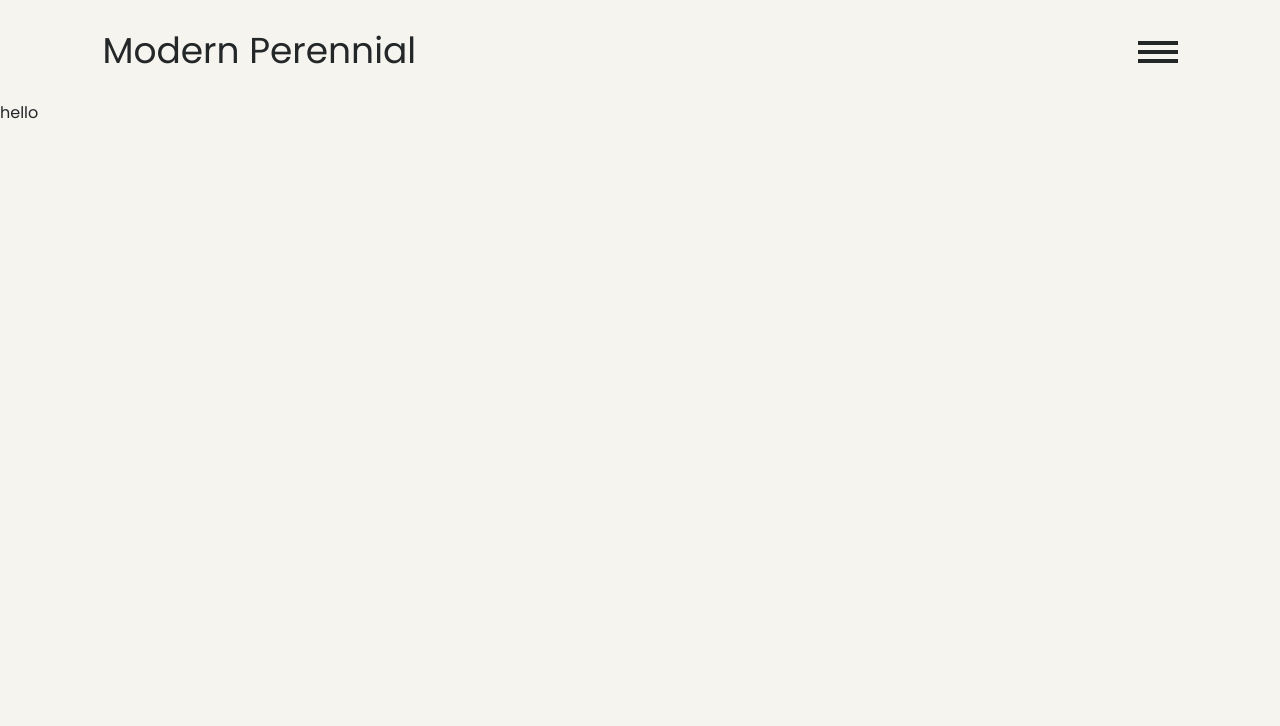
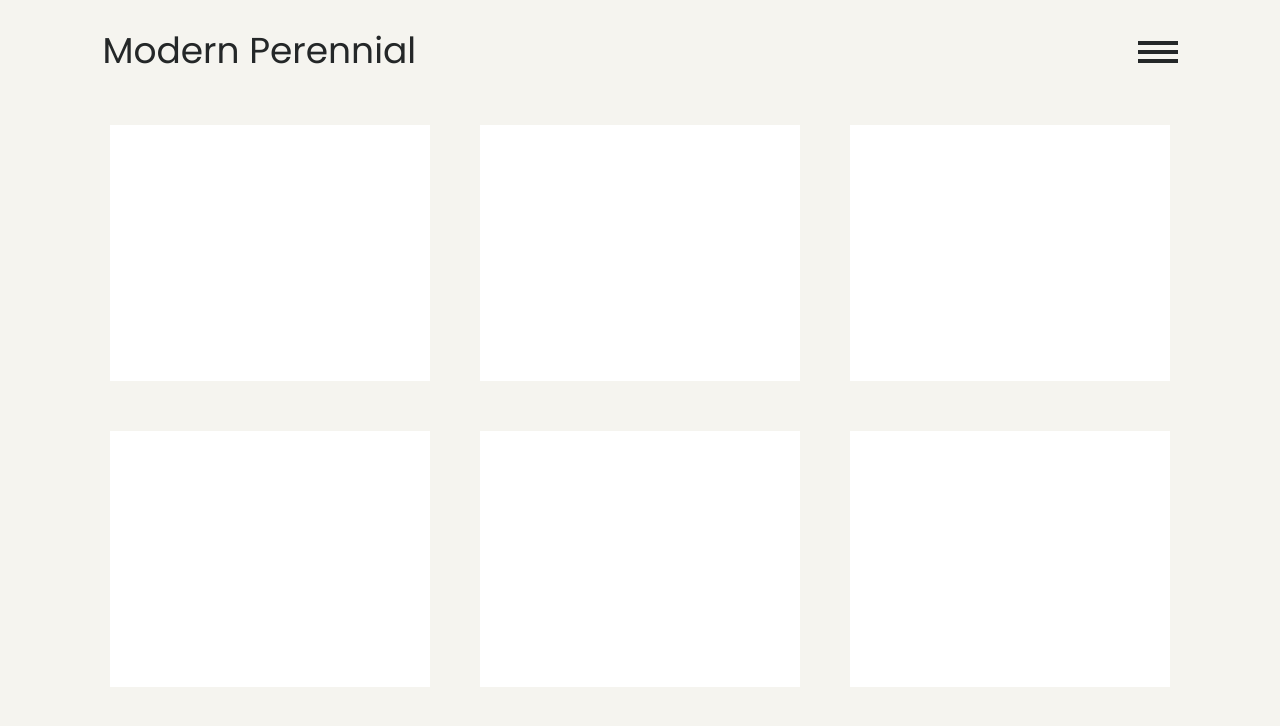
Before and after one commit to emmarskillings/portfolio, a React (Create React App) app: page / in a window 1280 px wide. Shown: the top 726 px of the page. Built offline with nearby package versions, Linux system fonts and the light colour scheme.

Commit message:
Added basic cards to portfolio page with hover animation

```diff
--- /dev/null
+++ b/src/components/Portfolio/CardWrapper.js
@@ -0,0 +1,54 @@
+import React from 'react';
+import styled from 'styled-components';
+
+import palette from "../../theme/palette";
+
+const CardWrapper = (props) => {
+  const { items } = props;
+
+  return (
+    <Wrapper>
+    {items.map(item => (
+      <Card>
+        <Description index={item.ordering}>{item.name}</Description>
+      </Card>
+    ))}
+    </Wrapper>
+  )
+} ;
+
+export default CardWrapper;
+
+const Wrapper = styled.div`
+  width: 100%;
+  display: flex;
+  flex-wrap: wrap;
+  margin-top: 100px;
+  justify-content: center;
+`;
+
+const Card = styled.div`
+  width: 25%;
+  height: 0;
+  padding-bottom: 20%;
+  background-color: white;
+  display: inline-block;
+  margin: 25px;
+`;
+
+const Description = styled.div`
+  display: static;
+  text-align: center;
+  vertical-align: center;
+  height: 0;
+  padding-top: 30%;
+  padding-bottom: 40%;
+  margin: 5%;
+  background-color: ${props => props.index % 2 === 0 ? palette.secondary : palette.tertiary};
+  opacity: 0;
+  transition: 0.5s;
+
+  &:hover {
+    opacity: 0.9;
+  }
+`;
--- a/src/components/Portfolio/Portfolio.js
+++ b/src/components/Portfolio/Portfolio.js
@@ -1,12 +1,40 @@
 import React from 'react';
 
 import Header from '../Header';
+import CardWrapper from './CardWrapper';
+
+const items = [
+  {
+    name: 'one',
+    ordering: 1,
+  },
+  {
+    name: 'two',
+    ordering: 2,
+  },
+  {
+    name: 'three',
+    ordering: 3
+  },
+  {
+    name: 'four',
+    ordering: 4,
+  },
+  {
+    name: 'five',
+    ordering: 5,
+  },
+  {
+    name: 'six',
+    ordering: 6,
+  },
+];
 
 const Portfolio = () => {
   return (
     <React.Fragment>
       <Header />
-      <div style={{marginTop: '100px'}}>hello</div>
+      <CardWrapper items={items} />
     </React.Fragment>
   )
 };
```
